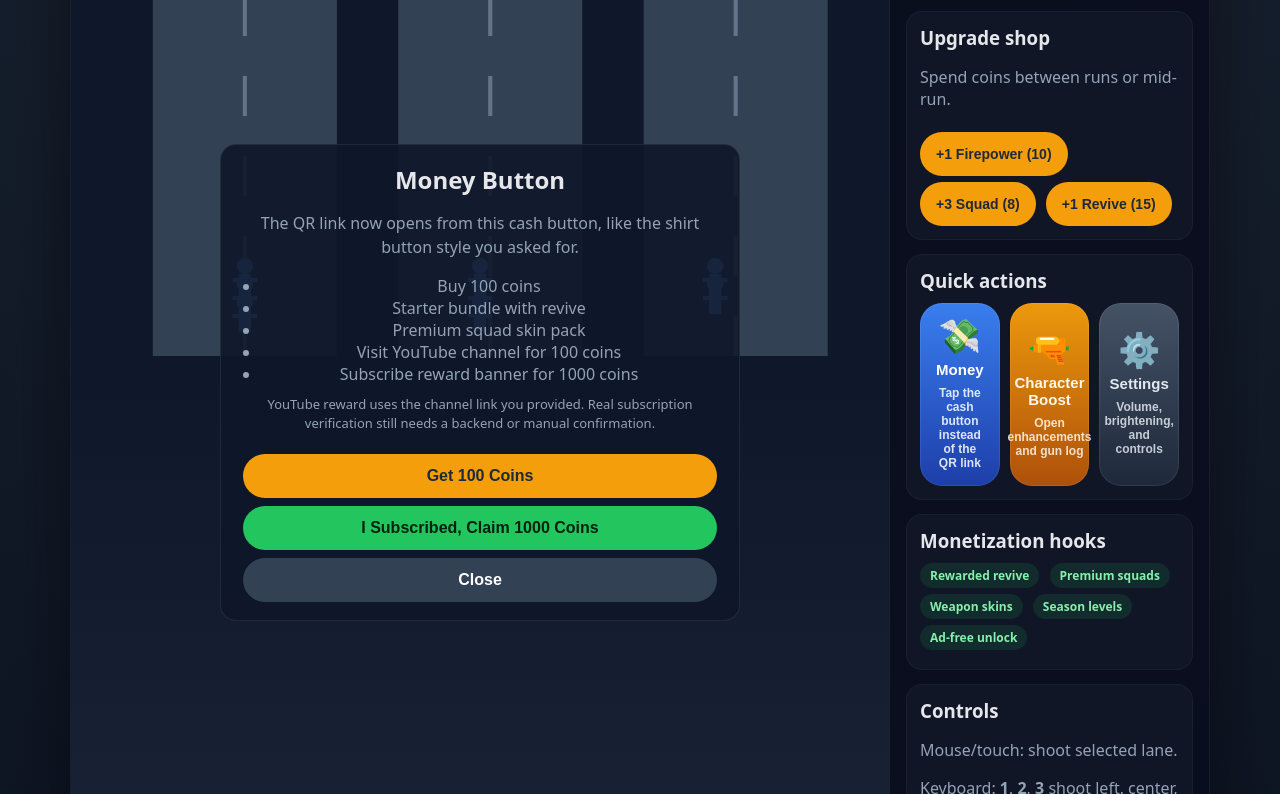
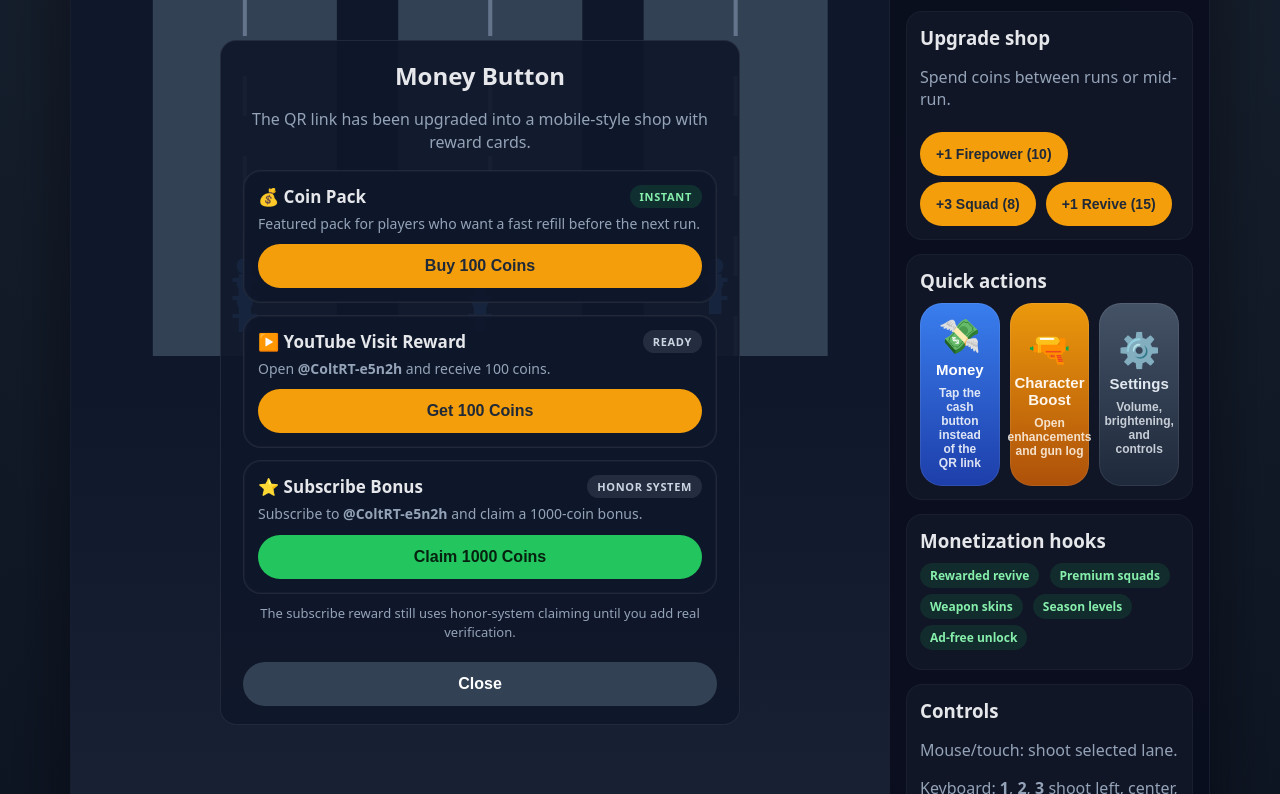
Before and after one commit to supercomputerconsultingllc-prog/Z, a plain HTML site: page apps/zombie-squad-run/index.html in a window 1280 px wide. Both pictures are taken after a click on the button "Open money options". Shown: the part 541-1335 px from the top of the page. Drawn offline with Linux system fonts and the light colour scheme.

Commit message:
Polish money shop with reward cards and claim states

```diff
--- a/apps/zombie-squad-run/index.html
+++ b/apps/zombie-squad-run/index.html
@@ -139,6 +139,59 @@
       font-size: 13px;
       color: var(--muted);
     }
+    .shop-grid {
+      display: grid;
+      gap: 12px;
+      margin-top: 14px;
+      text-align: left;
+    }
+    .shop-card {
+      background: rgba(15, 23, 42, 0.92);
+      border: 1px solid rgba(255,255,255,0.08);
+      border-radius: 18px;
+      padding: 14px;
+      box-shadow: inset 0 0 0 1px rgba(255,255,255,.03);
+    }
+    .shop-card h4 {
+      margin: 0 0 6px;
+      display: flex;
+      align-items: center;
+      justify-content: space-between;
+      gap: 10px;
+      font-size: 17px;
+    }
+    .shop-card p {
+      margin: 0 0 10px;
+      color: var(--muted);
+      font-size: 14px;
+    }
+    .shop-badge {
+      display: inline-flex;
+      align-items: center;
+      justify-content: center;
+      padding: 4px 10px;
+      border-radius: 999px;
+      font-size: 11px;
+      font-weight: 800;
+      text-transform: uppercase;
+      letter-spacing: .06em;
+      background: rgba(34,197,94,.14);
+      color: #86efac;
+    }
+    .shop-badge.locked {
+      background: rgba(148,163,184,.16);
+      color: #cbd5e1;
+    }
+    .shop-card .cta-row {
+      display: flex;
+      gap: 10px;
+      flex-wrap: wrap;
+    }
+    .shop-card .cta-row button {
+      width: auto;
+      margin-top: 0;
+      flex: 1 1 180px;
+    }
     .touch-row { display: none; gap: 10px; padding: 0 16px 16px; background: rgba(255,255,255,0.03); }
     .touch-btn { flex: 1; min-height: 52px; font-size: 16px; }
     @media (max-width: 920px) {
@@ -279,6 +332,8 @@
     let controlsMode = localStorage.getItem('zombie-squad-run-controls') || 'tap';
     let missionIndex = Number(localStorage.getItem('zombie-squad-run-mission-index') || 0);
     let missionProgress = Number(localStorage.getItem('zombie-squad-run-mission-progress') || 0);
+    let youtubeVisitClaimed = localStorage.getItem('zombie-squad-run-youtube-visit') === 'claimed';
+    let youtubeSubscribeClaimed = localStorage.getItem('zombie-squad-run-youtube-subscribe') === 'claimed';
     const MISSIONS = [
       { label: 'Break 3 walls', target: 3, event: 'walls' },
       { label: 'Recruit 8 survivors', target: 8, event: 'survivors' },
@@ -298,6 +353,8 @@
       localStorage.setItem('zombie-squad-run-controls', controlsMode);
       localStorage.setItem('zombie-squad-run-mission-index', String(missionIndex));
       localStorage.setItem('zombie-squad-run-mission-progress', String(missionProgress));
+      localStorage.setItem('zombie-squad-run-youtube-visit', youtubeVisitClaimed ? 'claimed' : 'open');
+      localStorage.setItem('zombie-squad-run-youtube-subscribe', youtubeSubscribeClaimed ? 'claimed' : 'open');
     }
 
     function activeMission() { return MISSIONS[missionIndex % MISSIONS.length]; }
@@ -326,24 +383,51 @@
       ];
     }
 
+    function moneyPanelMarkup() {
+      return `
+        <div class="message">
+          <h2>Money Button</h2>
+          <p>The QR link has been upgraded into a mobile-style shop with reward cards.</p>
+          <div class="shop-grid">
+            <div class="shop-card">
+              <h4>
+                <span>💰 Coin Pack</span>
+                <span class="shop-badge">Instant</span>
+              </h4>
+              <p>Featured pack for players who want a fast refill before the next run.</p>
+              <div class="cta-row">
+                <button class="warn">Buy 100 Coins</button>
+              </div>
+            </div>
+            <div class="shop-card">
+              <h4>
+                <span>▶️ YouTube Visit Reward</span>
+                <span class="shop-badge ${youtubeVisitClaimed ? '' : 'locked'}">${youtubeVisitClaimed ? 'Unlocked' : 'Ready'}</span>
+              </h4>
+              <p>Open <strong>@ColtRT-e5n2h</strong> and receive 100 coins.</p>
+              <div class="cta-row">
+                <button class="warn" onclick="window.openYoutubeReward()" ${youtubeVisitClaimed ? 'disabled' : ''}>${youtubeVisitClaimed ? '100 Coins Claimed' : 'Get 100 Coins'}</button>
+              </div>
+            </div>
+            <div class="shop-card">
+              <h4>
+                <span>⭐ Subscribe Bonus</span>
+                <span class="shop-badge ${youtubeSubscribeClaimed ? '' : 'locked'}">${youtubeSubscribeClaimed ? 'Unlocked' : 'Honor System'}</span>
+              </h4>
+              <p>Subscribe to <strong>@ColtRT-e5n2h</strong> and claim a 1000-coin bonus.</p>
+              <div class="cta-row">
+                <button onclick="window.claimSubscribeReward()" ${youtubeSubscribeClaimed ? 'disabled' : ''}>${youtubeSubscribeClaimed ? '1000 Coins Claimed' : 'Claim 1000 Coins'}</button>
+              </div>
+            </div>
+          </div>
+          <p class="mini-note">The subscribe reward still uses honor-system claiming until you add real verification.</p>
+          <button class="secondary" onclick="window.closeOverlayAndResume()">Close</button>
+        </div>`;
+    }
+
     function openMoneyPanel() {
       state.paused = true;
-      overlay.innerHTML = `
-        <div class="message">
-          <h2>Money Button</h2>
-          <p>The QR link now opens from this cash button, like the shirt button style you asked for.</p>
-          <ul class="panel-list">
-            <li>Buy 100 coins</li>
-            <li>Starter bundle with revive</li>
-            <li>Premium squad skin pack</li>
-            <li>Visit YouTube channel for 100 coins</li>
-            <li>Subscribe reward banner for 1000 coins</li>
-          </ul>
-          <p class="mini-note">YouTube reward uses the channel link you provided. Real subscription verification still needs a backend or manual confirmation.</p>
-          <button class="warn" onclick="window.openYoutubeReward()">Get 100 Coins</button>
-          <button onclick="window.claimSubscribeReward()">I Subscribed, Claim 1000 Coins</button>
-          <button class="secondary" onclick="window.closeOverlayAndResume()">Close</button>
-        </div>`;
+      overlay.innerHTML = moneyPanelMarkup();
     }
 
     function openEnhancementPanel() {
@@ -762,24 +846,36 @@
     buyReviveBtn.addEventListener('click', () => { if (state.coins >= 15) { state.coins -= 15; state.revives += 1; bankCoins = state.coins; saveMeta(); syncHud(); } });
 
     window.openYoutubeReward = function() {
+      if (youtubeVisitClaimed) {
+        overlay.innerHTML = moneyPanelMarkup();
+        return;
+      }
       window.open('https://www.youtube.com/@ColtRT-e5n2h', '_blank', 'noopener');
       addCoins(100);
+      youtubeVisitClaimed = true;
+      saveMeta();
       overlay.innerHTML = `
         <div class="message">
           <h2>YouTube Reward Added</h2>
           <p>You opened <strong>@ColtRT-e5n2h</strong> and received 100 coins.</p>
-          <button onclick="window.closeOverlayAndResume()">Back To Game</button>
+          <button onclick="window.openMoneyPanel()">Back To Shop</button>
         </div>`;
       syncHud();
     };
     window.claimSubscribeReward = function() {
+      if (youtubeSubscribeClaimed) {
+        overlay.innerHTML = moneyPanelMarkup();
+        return;
+      }
       addCoins(1000);
+      youtubeSubscribeClaimed = true;
+      saveMeta();
       overlay.innerHTML = `
         <div class="message">
           <h2>Subscription Reward Claimed</h2>
           <p>1000 coins were added for subscribing to <strong>@ColtRT-e5n2h</strong>.</p>
           <p class="mini-note">This is currently an honor-system reward until a real verification flow exists.</p>
-          <button onclick="window.closeOverlayAndResume()">Back To Game</button>
+          <button onclick="window.openMoneyPanel()">Back To Shop</button>
         </div>`;
       syncHud();
     };
```
